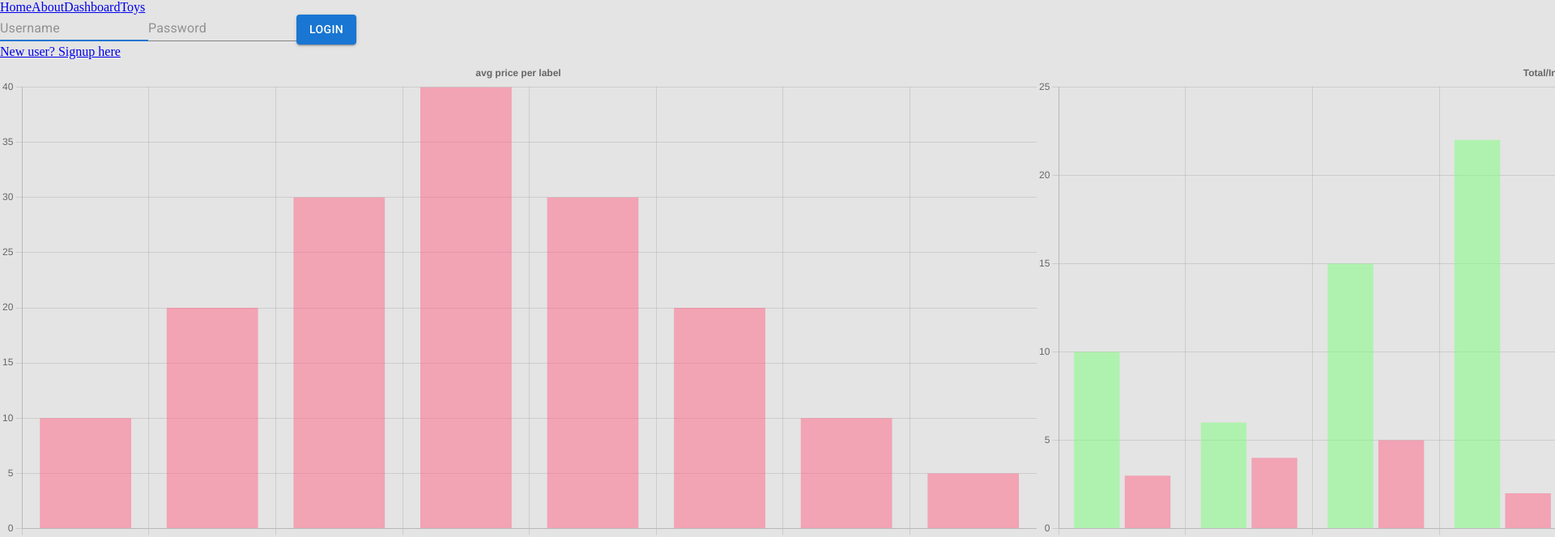
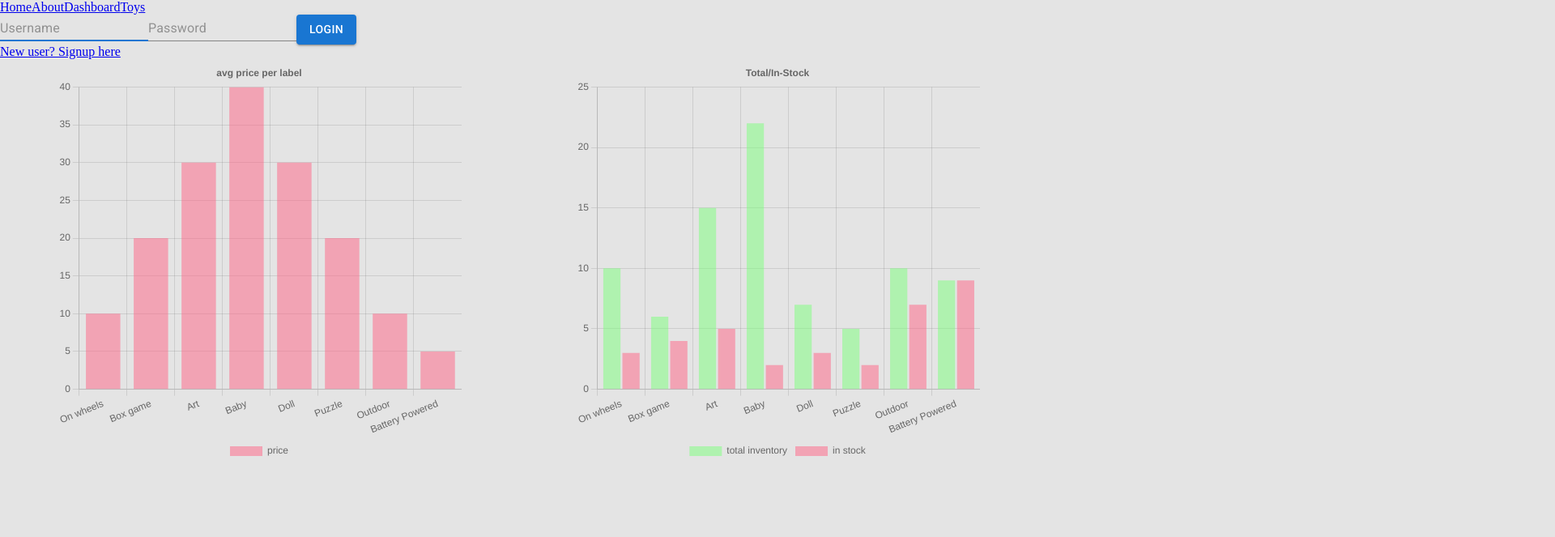
Before and after one commit to DimRev/mistertoy-frontend, a React (Vite) app: page /dashboard in a window 1280 px wide. Shown: the top 663 px of the page at 81% size, 1920 px wide, since content can reach past the window. Built offline with nearby package versions, Linux system fonts and the light colour scheme.

Commit message:
Edit: Reworked charts in dashboard

```diff
--- a/src/cmps/DashboardCmps/InventoryLabelChart.jsx
+++ b/src/cmps/DashboardCmps/InventoryLabelChart.jsx
@@ -1,4 +1,5 @@
-import React, { useEffect, useState } from 'react'
+import React, { useEffect, useState } from 'react';
+import { Bar } from 'react-chartjs-2';
 import {
   Chart as ChartJS,
   CategoryScale,
@@ -7,11 +8,10 @@
   Title,
   Tooltip,
   Legend,
-} from 'chart.js'
-import { Bar } from 'react-chartjs-2'
-import { dashboardService } from '../../services/dashboard.service'
+} from 'chart.js';
+import { dashboardService } from '../../services/dashboard.service';
 
-ChartJS.register(CategoryScale, LinearScale, BarElement, Title, Tooltip, Legend)
+ChartJS.register(CategoryScale, LinearScale, BarElement, Title, Tooltip, Legend);
 
 export const options = {
   responsive: true,
@@ -24,7 +24,7 @@
       text: 'Total/In-Stock',
     },
   },
-}
+};
 
 const labels = [
   'On wheels',
@@ -35,9 +35,7 @@
   'Puzzle',
   'Outdoor',
   'Battery Powered',
-]
-
-
+];
 
 export function InventoryLabelChart() {
   const [data, setData] = useState({
@@ -46,7 +44,7 @@
       {
         label: 'total inventory',
         data: [0, 0, 0, 0, 0, 0, 0, 0],
-        backgroundColor: 'rgba(255, 99, 132, 0.5)',
+        backgroundColor: 'rgba(122, 255, 122, 0.5)',
       },
       {
         label: 'in stock',
@@ -54,10 +52,10 @@
         backgroundColor: 'rgba(255, 99, 132, 0.5)',
       },
     ],
-  })
+  });
 
   useEffect(() => {
-    dashboardService.query().then(({ inventoryByLabel,totalByLabel }) => {
+    dashboardService.query().then(({ inventoryByLabel, totalByLabel }) => {
       setData({
         labels,
         datasets: [
@@ -72,9 +70,17 @@
             backgroundColor: 'rgba(255, 99, 132, 0.5)',
           },
         ],
-      })
-    })
-  }, [])
+      });
+    });
+  }, []);
 
-  return <Bar options={options} data={data} />
+  return (
+    <Bar
+      className="inventory-label-chart"
+      options={options}
+      data={data}
+      width={500}
+      height={500}
+    />
+  );
 }
--- a/src/cmps/DashboardCmps/PriceLabelChart.jsx
+++ b/src/cmps/DashboardCmps/PriceLabelChart.jsx
@@ -1,4 +1,5 @@
-import React, { useEffect, useState } from 'react'
+import React, { useEffect, useState } from 'react';
+import { Bar } from 'react-chartjs-2';
 import {
   Chart as ChartJS,
   CategoryScale,
@@ -7,11 +8,10 @@
   Title,
   Tooltip,
   Legend,
-} from 'chart.js'
-import { Bar } from 'react-chartjs-2'
-import { dashboardService } from '../../services/dashboard.service'
+} from 'chart.js';
+import { dashboardService } from '../../services/dashboard.service';
 
-ChartJS.register(CategoryScale, LinearScale, BarElement, Title, Tooltip, Legend)
+ChartJS.register(CategoryScale, LinearScale, BarElement, Title, Tooltip, Legend);
 
 export const options = {
   responsive: true,
@@ -24,7 +24,7 @@
       text: 'avg price per label',
     },
   },
-}
+};
 
 const labels = [
   'On wheels',
@@ -35,9 +35,7 @@
   'Puzzle',
   'Outdoor',
   'Battery Powered',
-]
-
-
+];
 
 export function PriceLabelChart() {
   const [data, setData] = useState({
@@ -49,7 +47,7 @@
         backgroundColor: 'rgba(255, 99, 132, 0.5)',
       },
     ],
-  })
+  });
 
   useEffect(() => {
     dashboardService.query().then(({ pricePerLabel }) => {
@@ -62,9 +60,9 @@
             backgroundColor: 'rgba(255, 99, 132, 0.5)',
           },
         ],
-      })
-    })
-  }, [])
+      });
+    });
+  }, []);
 
-  return <Bar options={options} data={data} />
+  return <Bar className="price-label-chart" options={options} data={data} width={500} height={500} />;
 }
--- a/src/pages/DashboardPage.jsx
+++ b/src/pages/DashboardPage.jsx
@@ -1,14 +1,15 @@
-import { InventoryLabelChart } from "../cmps/DashboardCmps/inventoryLabelChart";
-import { PriceLabelChart } from "../cmps/DashboardCmps/priceLabelChart";
+import { InventoryLabelChart } from '../cmps/DashboardCmps/inventoryLabelChart'
+import { PriceLabelChart } from '../cmps/DashboardCmps/priceLabelChart'
 
 export function DashboardPage() {
-
-
-
   return (
     <section className="dashboard-page">
-      <PriceLabelChart />
-      <InventoryLabelChart />
+      <div className="chart-wrapper">
+        <PriceLabelChart />
+      </div>
+      <div className="chart-wrapper">
+        <InventoryLabelChart />
+      </div>
     </section>
   )
 }
```
